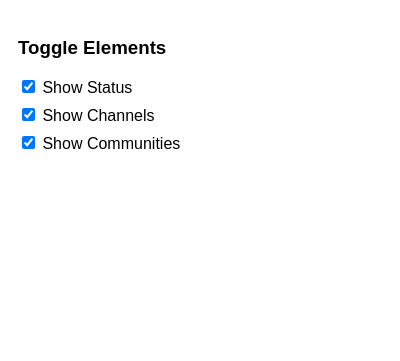
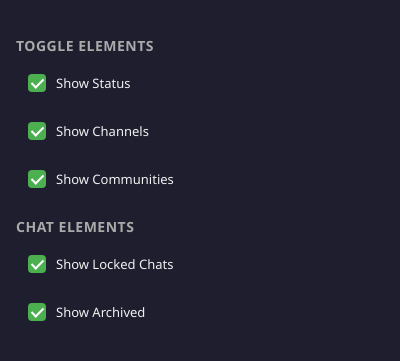
Before and after one commit to BaskLash/WhatsApp-Customizer, a browser extension: page popup.html in a window 400 px wide. Drawn offline with Linux system fonts and the light colour scheme.

Commit message:
Enhanced CSS Styling and Usability adjustments

```diff
--- a/popup.html
+++ b/popup.html
@@ -1,16 +1,109 @@
 <!DOCTYPE html>
-<html>
+<html lang="en">
   <head>
+    <meta charset="UTF-8" />
+    <title>Popup</title>
     <style>
-    body { font-family: Arial, sans-serif; padding: 10px; width: 200px; }
-    label { display: block; margin-bottom: 8px; }
+      :root {
+        --bg-color: #1e1e2f;
+        --text-color: #f1f1f1;
+        --accent-color: #4caf50;
+        --accent-hover: #66bb6a;
+        --border-color: #333;
+      }
+
+      * {
+        box-sizing: border-box;
+      }
+
+      body {
+        font-family: "Segoe UI", Roboto, sans-serif;
+        background-color: var(--bg-color);
+        color: var(--text-color);
+        padding: 16px;
+        width: 240px;
+        margin: 0;
+      }
+
+      h3 {
+        margin: 20px 0 10px;
+        font-size: 14px;
+        text-transform: uppercase;
+        letter-spacing: 0.5px;
+        color: #aaa;
+      }
+
+      label {
+        display: flex;
+        align-items: center;
+        margin-bottom: 12px;
+        cursor: pointer;
+        transition: background-color 0.2s ease;
+        padding: 6px 8px;
+        border-radius: 6px;
+        user-select: none;
+      }
+
+      label:hover {
+        background-color: rgba(255, 255, 255, 0.05);
+      }
+
+      input[type="checkbox"] {
+        appearance: none;
+        width: 18px;
+        height: 18px;
+        margin-right: 10px;
+        border: 2px solid var(--border-color);
+        border-radius: 4px;
+        background-color: transparent;
+        transition: all 0.2s ease-in-out;
+        position: relative;
+      }
+
+      input[type="checkbox"]:checked {
+        background-color: var(--accent-color);
+        border-color: var(--accent-color);
+      }
+
+      input[type="checkbox"]:checked::after {
+        content: "";
+        position: absolute;
+        left: 4px;
+        top: 0px;
+        width: 5px;
+        height: 10px;
+        border: solid #fff;
+        border-width: 0 2px 2px 0;
+        transform: rotate(45deg);
+      }
+
+      label span {
+        flex: 1;
+        font-size: 13px;
+      }
     </style>
   </head>
   <body>
     <h3>Toggle Elements</h3>
-  <label><input type="checkbox" id="status"> Show Status</label>
-  <label><input type="checkbox" id="channels"> Show Channels</label>
-  <label><input type="checkbox" id="communities"> Show Communities</label>
+    <label><input type="checkbox" id="status" /><span>Show Status</span></label>
+    <label
+      ><input type="checkbox" id="channels" /><span>Show Channels</span></label
+    >
+    <label
+      ><input type="checkbox" id="communities" /><span
+        >Show Communities</span
+      ></label
+    >
+
+    <h3>Chat Elements</h3>
+    <label
+      ><input type="checkbox" id="lockedChats" /><span
+        >Show Locked Chats</span
+      ></label
+    >
+    <label
+      ><input type="checkbox" id="archived" /><span>Show Archived</span></label
+    >
 
     <script src="popup.js"></script>
   </body>
--- a/popup.js
+++ b/popup.js
@@ -1,14 +1,22 @@
-const checkboxIds = ["status", "channels", "communities"];
+const checkboxIds = [
+  "status",
+  "channels",
+  "communities",
+  "lockedChats",
+  "archived",
+];
 
 function loadOptions() {
   chrome.storage.local.get(["visibilityOptions"], (data) => {
     const options = data.visibilityOptions || {
       status: true,
       channels: true,
-      communities: true
+      communities: true,
+      lockedChats: true,
+      archived: true,
     };
 
-    checkboxIds.forEach(id => {
+    checkboxIds.forEach((id) => {
       document.getElementById(id).checked = options[id];
     });
   });
@@ -16,7 +24,7 @@ function loadOptions() {
 
 function saveAndApplyOptions() {
   const options = {};
-  checkboxIds.forEach(id => {
+  checkboxIds.forEach((id) => {
     options[id] = document.getElementById(id).checked;
   });
 
@@ -28,7 +36,7 @@ function saveAndApplyOptions() {
       chrome.scripting.executeScript({
         target: { tabId: tabs[0].id },
         func: applyVisibilityFromPopup,
-        args: [options]
+        args: [options],
       });
     });
   });
@@ -36,22 +44,43 @@ function saveAndApplyOptions() {
 
 // Function to inject into content.js context
 function applyVisibilityFromPopup(options) {
-  const parent = document.querySelector(".x1c4vz4f.xs83m0k.xdl72j9.x1g77sc7.x78zum5.xozqiw3.x1oa3qoh.x12fk4p8.xeuugli.x2lwn1j.x1nhvcw1.xdt5ytf.x1cy8zhl.x1277o0a");
-  if (!parent) return;
+  const parent = document.querySelector(
+    ".x1c4vz4f.xs83m0k.xdl72j9.x1g77sc7.x78zum5.xozqiw3.x1oa3qoh.x12fk4p8.xeuugli.x2lwn1j.x1nhvcw1.xdt5ytf.x1cy8zhl.x1277o0a"
+  );
+  if (parent) {
+    const divChildren = Array.from(parent.children).filter(
+      (child) => child.tagName.toLowerCase() === "div"
+    );
+    const map = { status: 1, channels: 2, communities: 3 };
 
-  const divChildren = Array.from(parent.children).filter(child => child.tagName.toLowerCase() === "div");
-  const map = { status: 1, channels: 2, communities: 3 };
+    for (const key in map) {
+      const index = map[key];
+      if (divChildren[index]) {
+        divChildren[index].style.display = options[key] ? "block" : "none";
+      }
+    }
+  }
 
-  for (const key in map) {
-    const index = map[key];
-    if (divChildren[index]) {
-      divChildren[index].style.display = options[key] ? "block" : "none";
+  // Handle Locked Chats and Archived
+  const paneSide = document.getElementById("pane-side");
+  if (paneSide) {
+    const lockedChats = paneSide.querySelector(
+      "button[aria-label='Locked chats']"
+    );
+    const archived = paneSide.querySelector("button[aria-label='Archived ']");
+
+    if (lockedChats) {
+      lockedChats.style.display = options.lockedChats ? "block" : "none";
+    }
+
+    if (archived) {
+      archived.style.display = options.archived ? "block" : "none";
     }
   }
 }
 
 // Hook up listeners
-checkboxIds.forEach(id => {
+checkboxIds.forEach((id) => {
   document.getElementById(id).addEventListener("change", saveAndApplyOptions);
 });
 
```
Also changed, not shown: content.js (+40 -14 lines). Lines whose indentation alone changed are shown as unchanged.
